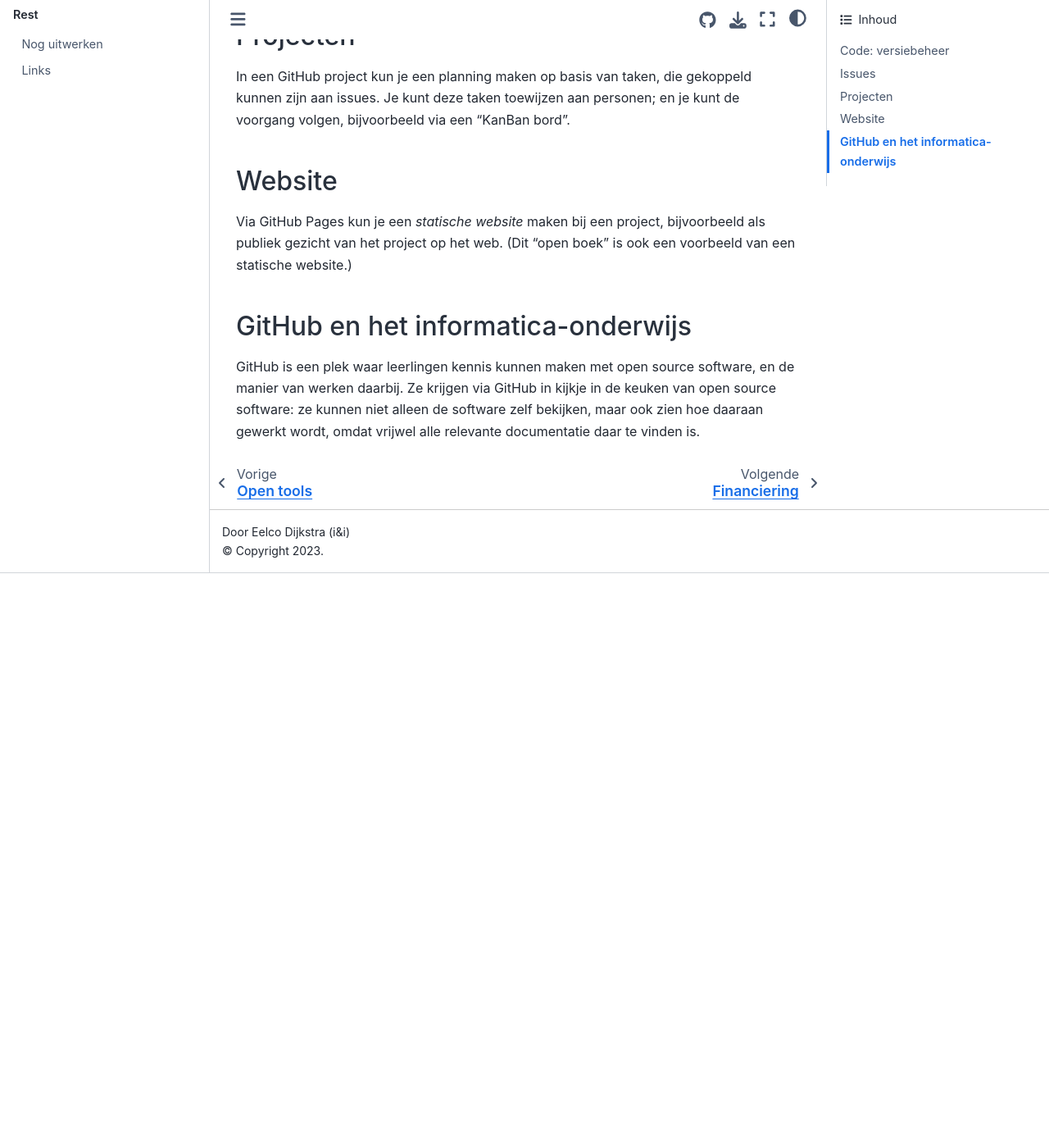
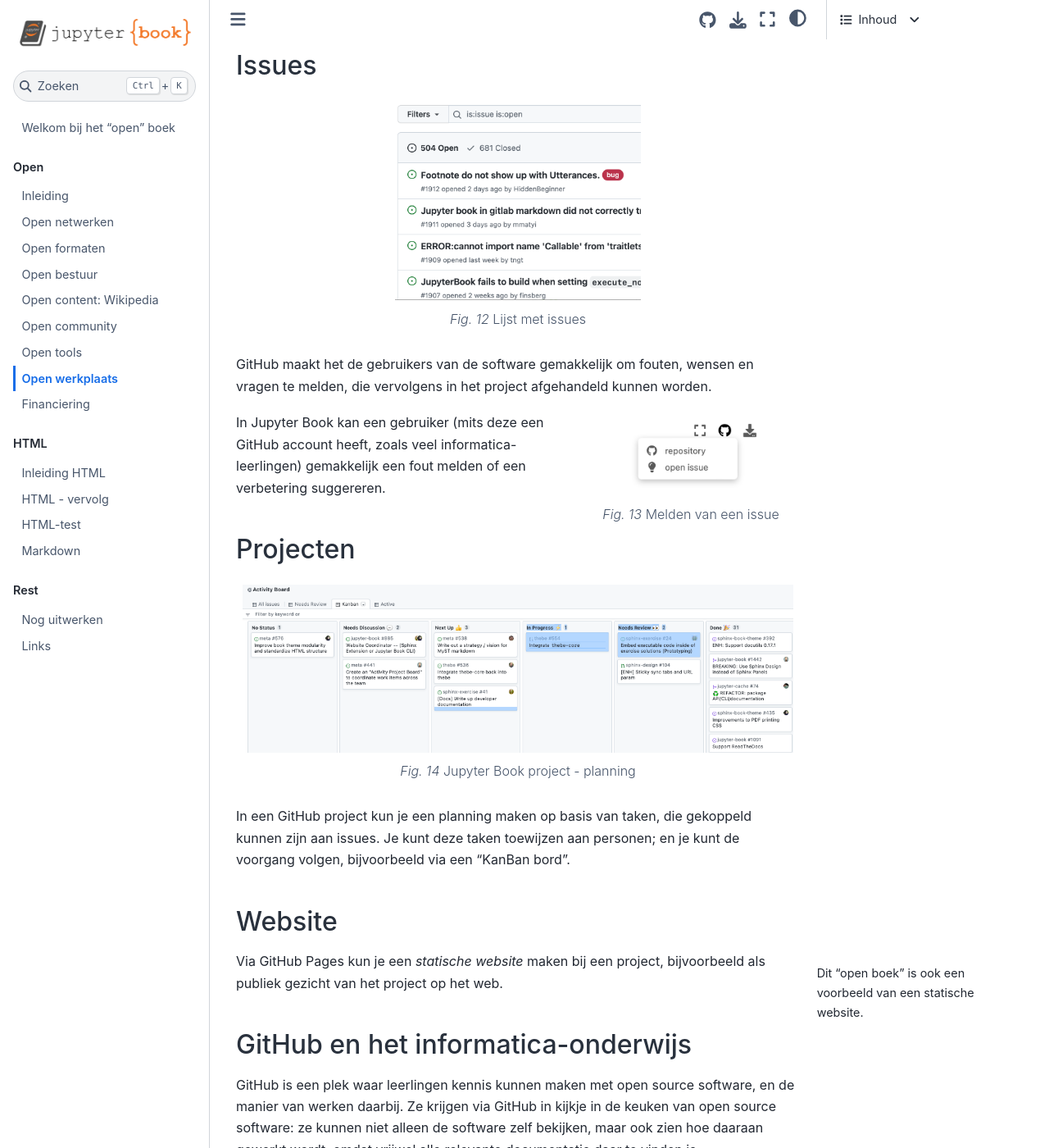
Before and after one commit to keuzethemas/openbook, a Jupyter Book: the page built from open-werkplaats.md, in a window 1280 px wide and 1400 px high, scrolled down 1400 px. Shown: the whole window at 82% size. Built offline with Jupyter Book 1.0.4 settings and Sphinx 7.4.7 and the Sphinx Book theme 1.1.4, drawn with Linux system fonts in a browser that asks for light colours; before the commit the page ends 2099 px from its top, so only the background shows below that; some of the changed text lies outside the part shown.

Commit message:
Figuren werkplaats toegevoegd

```diff
--- a/_config.yml
+++ b/_config.yml
@@ -33,6 +33,10 @@
   use_issues_button: true
   use_repository_button: true
 
+launch_buttons:
+  binderhub_url: "https://mybinder.org"  # The URL for your BinderHub (e.g., https://mybinder.org)
+  thebe: true
+
 sphinx:
   extra_extensions:
     - sphinx_exercise
--- a/open-werkplaats.md
+++ b/open-werkplaats.md
@@ -11,6 +11,14 @@
 
 Je moet een plek hebben waar je deze kunt aanmaken, inzien en bewaren.
 
+:::{figure} figs/github-logo-2.png
+:width: 100
+:align: right
+
+Github
+Octocat
+:::
+
 GitHub (https://github.com)is begonnen als een plek voor het bewaren van de code-*repositories* van software projecten, voornamelijk van open source software. Inmiddels hebben heel veel open source projecten een plek op GitHub gevonden.
 
 Tegenwoordig biedt GitHub ook onderdak voor de andere documenten:
@@ -22,6 +30,13 @@
 
 ## Code: versiebeheer
 
+:::{figure} figs/github-flow.png
+:width: 650
+
+GitHub flow
+
+:::
+
 Een software-project omvat meestal een groot aantal bestanden die samen een consistent geheel moeten vormen. Hiervoor is *versiebeheer* essentieel.
 Tegenwoordig wordt daarvoor vaak *git* gebruikt, net als Linux bedacht door Linus Torvalds.
 Op basis van *git* maakt GitHub het mogelijk om een afgeleide versie te maken van een oorspronkelijke versie waarbij je wijzigingen in het origineel later nog kunt doorvoeren in de afgeleide versie, en omgekeerd.
@@ -32,18 +47,47 @@
 
 ## Issues
 
+:::{figure} figs/gh-issue-list.png
+:width: 300
+
+
+Lijst met issues
+
+:::
+
 GitHub maakt het de gebruikers van de software gemakkelijk om fouten, wensen en vragen te melden, die vervolgens in het project afgehandeld kunnen worden.
 
-> In Jupyter Book kan een gebruiker (mits deze een GitHub account heeft, zoals veel informatica-leerlingen) gemakkelijk een fout melden of een verbetering suggereren.
+:::{figure} figs/jb-issue-button.png
+:width: 250
+:align: right
+
+Melden van een issue
+
+:::
+
+In Jupyter Book kan een gebruiker (mits deze een GitHub account heeft, zoals veel informatica-leerlingen) gemakkelijk een fout melden of een verbetering suggereren.
 
 ## Projecten
+
+:::{figure} figs/jb-activity-board.png
+:width: 700
+
+
+Jupyter Book project - planning
+
+:::
 
 In een GitHub project kun je een planning maken op basis van taken, die gekoppeld kunnen zijn aan issues. Je kunt deze taken toewijzen aan personen; en je kunt de voorgang volgen, bijvoorbeeld via een "KanBan bord".
 
 ## Website
 
+:::{margin}
+Dit "open boek" is ook een voorbeeld van een statische website.
+:::
+
 Via GitHub Pages kun je een *statische website* maken bij een project, bijvoorbeeld als publiek gezicht van het project op het web.
-(Dit "open boek" is ook een voorbeeld van een statische website.)
+
+
 
 ## GitHub en het informatica-onderwijs
 
```
Also changed, not shown: markdown.md (+13 -0 lines), open-bestuur.md (+2 -2 lines), figs/gh-pages-link.png (added), figs/github-flow.png (added), figs/github-logo-1.png (added), figs/github-logo-2.png (added), figs/jb-activity-board.png (added).
